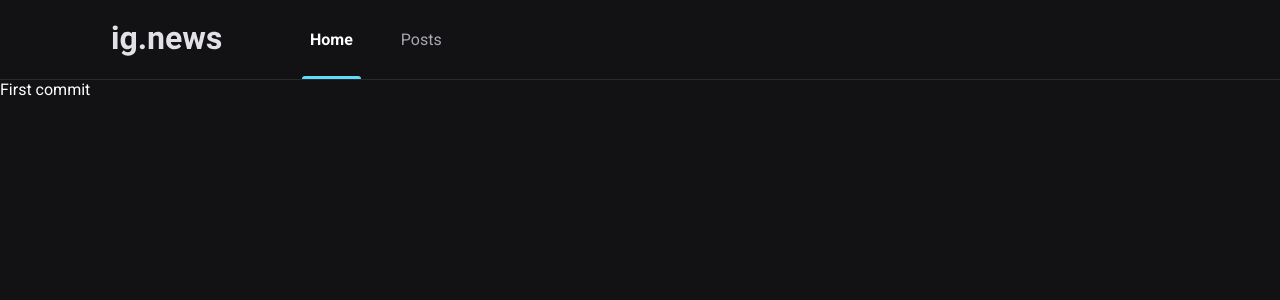
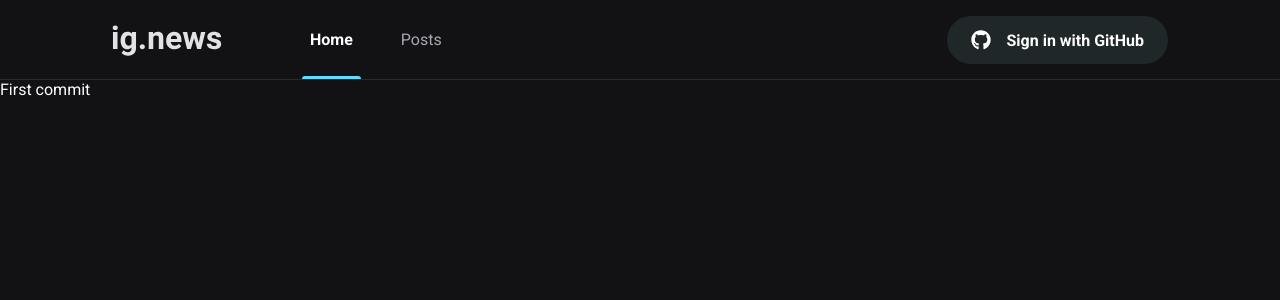
Before and after one commit to diebraga/ig.news, a Next.js app in the folder ig.news/: page / in a window 1280 px wide. Shown: the top 300 px of the page. Built offline with nearby package versions, Linux system fonts and the light colour scheme.

Commit message:
signin button component styles

```diff
--- a/ig.news/components/Header.tsx
+++ b/ig.news/components/Header.tsx
@@ -1,5 +1,6 @@
 import styles from '../styles/header.module.scss'
 import { ActiveLink } from './ActiveLink'
+import { SignInButton } from './SignInButton'
 
 export function Header() {
   return (
@@ -15,6 +16,7 @@
             <a>Posts</a>
           </ActiveLink>
         </nav>
+        <SignInButton />
       </div>
     </header>
   )
--- /dev/null
+++ b/ig.news/components/SignInButton.tsx
@@ -0,0 +1,11 @@
+import styles from '../styles/signinbutton.module.scss'
+import { FaGithub } from 'react-icons/fa'
+
+export function SignInButton() {
+  return (
+    <button type="button" className={styles.signInButton}>
+      <FaGithub />
+      Sign in with GitHub
+    </button>
+  )
+}
--- a/ig.news/package.json
+++ b/ig.news/package.json
@@ -11,6 +11,7 @@
     "next": "10.1.3",
     "react": "17.0.2",
     "react-dom": "17.0.2",
+    "react-icons": "^4.2.0",
     "sass": "^1.32.8"
   },
   "devDependencies": {
--- /dev/null
+++ b/ig.news/styles/signinbutton.module.scss
@@ -0,0 +1,31 @@
+.signInButton {
+  height: 3rem;
+  border-radius: 3rem;
+  background: var(--gray-850);
+  border: 0;
+  padding: 0 1.5rem;
+  display: flex;
+  align-items: center;
+  justify-content: center;
+  color: var(--white);
+  font-weight: bold;
+  transition: filter 0.2s;
+
+  svg {
+    width: 20px;
+    height: 20px;
+  }
+
+  svg:first-child {
+    margin-right: 1rem;
+  }
+
+  svg.closeIcon {
+    margin-left: 1rem;
+  }
+
+  &:hover {
+    filter: brightness(0.85);
+    transition: filter 0.2s;
+  }
+}
```
Also changed, not shown: 1 other file (tests, documents, lock files or other folders).
